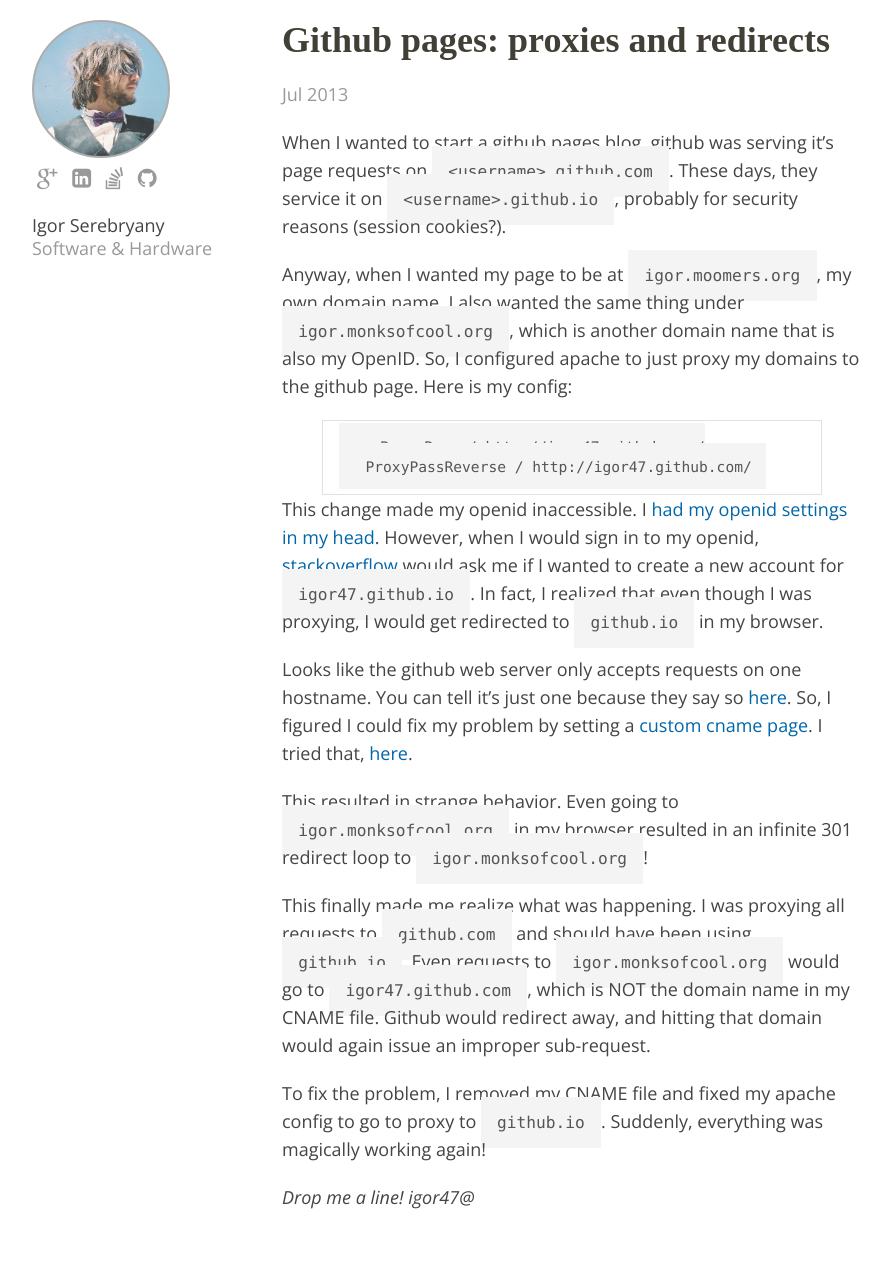
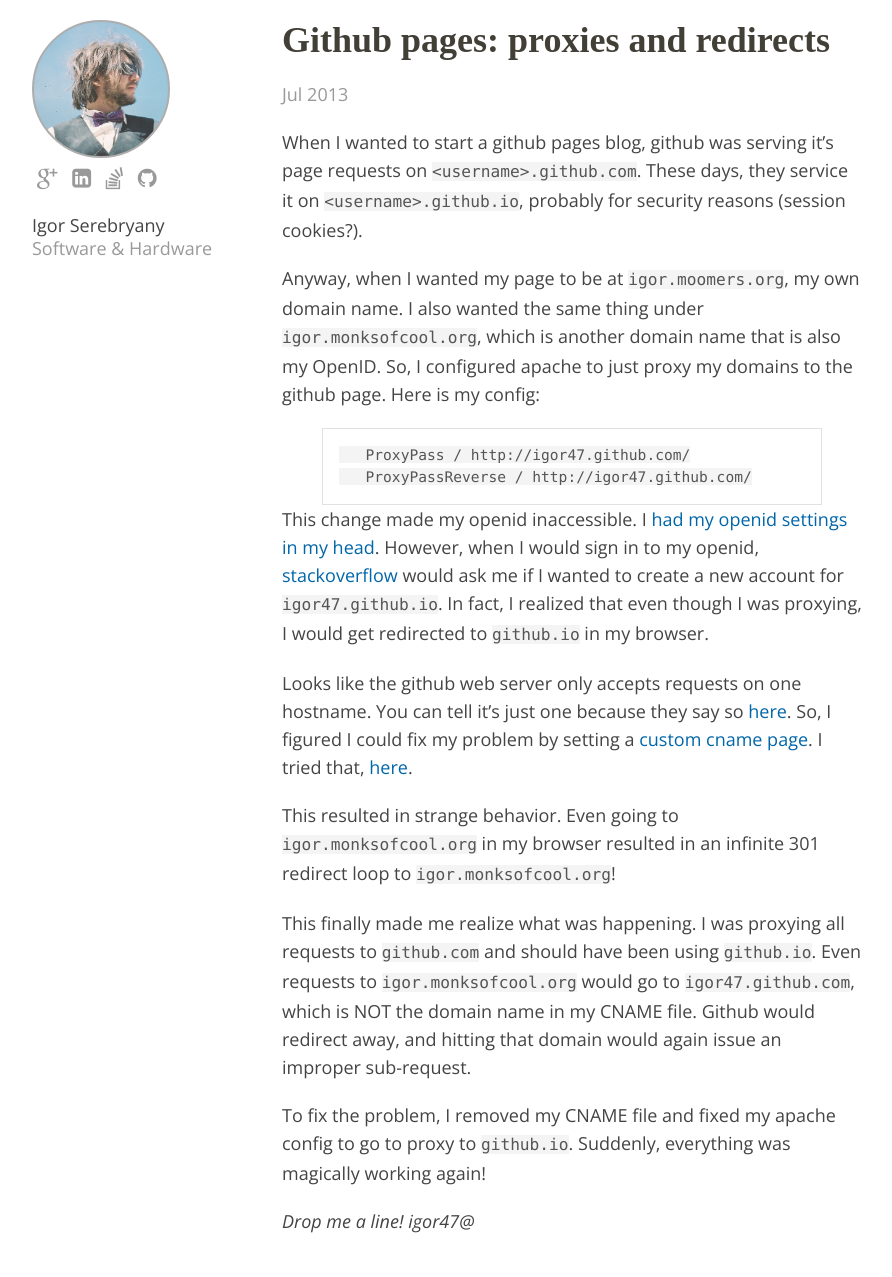
Before and after one commit to igor47/blog, a Jekyll site: the page built from _posts/2013-07-14-github-pages:-proxying-and-redirects.md, in a window 1280 px wide. Shown: the whole page, without its empty margins (138-1030 px from the left). Built offline with Jekyll 4.4.1, drawn with Linux system fonts in a browser that asks for light colours; some web fonts are replaced; Markdown is read by kramdown in place of the engine named in the settings; before the commit the page ends 1253 px from its top, so only the background shows below that.

Commit message:
remove padding around code blocks

```diff
--- a/static/css/layout.css
+++ b/static/css/layout.css
@@ -95,12 +95,10 @@
 
 code {
     font-size: 90%;
-    line-height: 1.2em;
     font-family: Monaco, Consolas, "Andale Mono", "DejaVu Sans Mono", monospace;
 
     display: inline;
     color: #555555;
-    padding: 1em 1em;
     background: #f4f4f4;
 }
 
--- a/static/css/temp.css
+++ b/static/css/temp.css
@@ -2190,12 +2190,10 @@
 
 code {
     font-size: 90%;
-    line-height: 1.2em;
     font-family: Monaco, Consolas, "Andale Mono", "DejaVu Sans Mono", monospace;
 
     display: inline;
     color: #555555;
-    padding: 1em 1em;
     background: #f4f4f4;
 }
 
```
Also changed, not shown: static/css/style.css.
